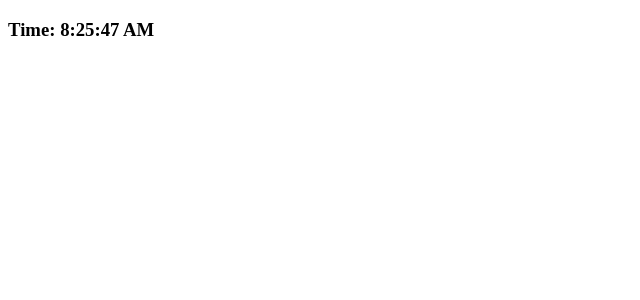
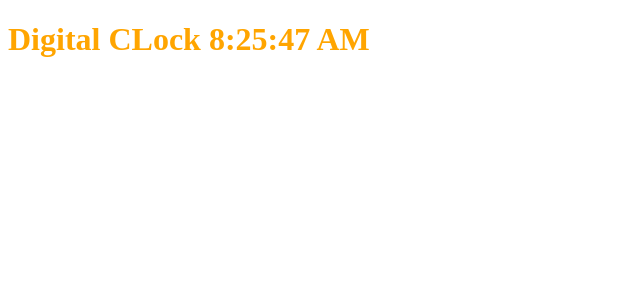
Before and after one commit to skrafi/ssr-basic, a Next.js app: page / in a window 1280 px wide. Shown: the top 300 px of the page, without its empty margins (0-640 px from the left). Built offline with nearby package versions, Linux system fonts and the light colour scheme.

Commit message:
add css, sync props from server and on client

```diff
--- /dev/null
+++ b/next.config.js
@@ -0,0 +1,3 @@
+const withCSS = require('@zeit/next-css');
+
+module.exports = withCSS();
--- a/package.json
+++ b/package.json
@@ -21,6 +21,7 @@
   },
   "homepage": "https://github.com/skrafi/ssr-basic#readme",
   "dependencies": {
+    "@zeit/next-css": "^1.0.1",
     "next": "^9.1.7",
     "react": "^16.12.0",
     "react-dom": "^16.12.0"
--- a/pages/index.js
+++ b/pages/index.js
@@ -1,10 +1,18 @@
 import * as React from 'react';
+import { DigitalClock } from '../src/DigitalClock';
 
 class Index extends React.Component {
+
+  static async getInitialProps(){
+    return {
+      time: new Date().toLocaleTimeString()
+    }
+  }
+
   constructor(props){
     super(props);
     this.state = {
-      time: new Date().toLocaleTimeString()
+      time: props.time
     }
   }
 
@@ -23,7 +31,7 @@ class Index extends React.Component {
   }
 
   render(){
-    return <p><h3>Time: {this.state.time}</h3></p>
+    return <DigitalClock time={this.state.time}/>;
   }
 }
 
--- /dev/null
+++ b/src/DigitalClock.css
@@ -0,0 +1,3 @@
+.clock {
+  color: orange
+}
--- /dev/null
+++ b/src/DigitalClock.js
@@ -0,0 +1,9 @@
+import * as React from 'react';
+import "./DigitalClock.css";
+
+export class DigitalClock extends React.Component {
+  render(){
+    const time = this.props.time;
+    return <h1 className="clock">Digital CLock {time}</h1>
+  }
+}
```
Also changed, not shown: 1 other file (tests, documents, lock files or other folders).
